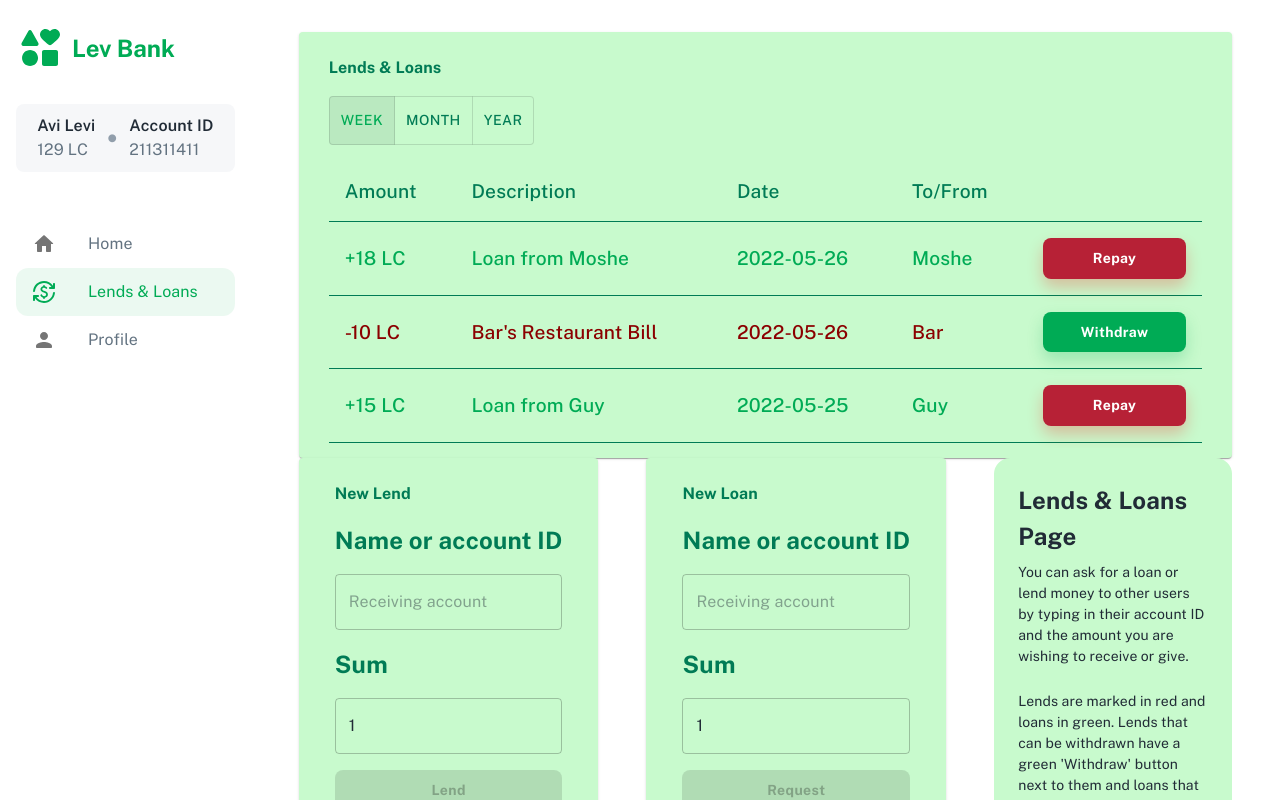
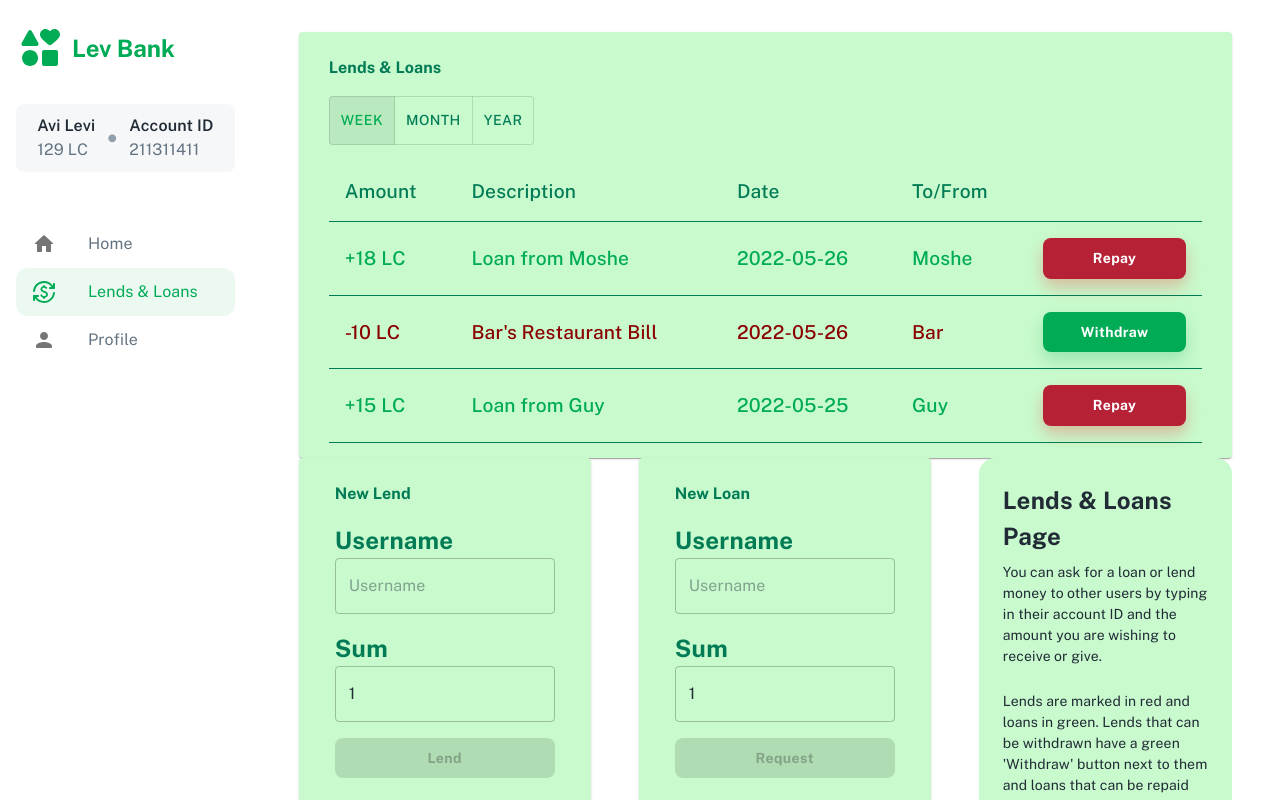
Before and after one commit to PCOffline/LevBank-frontend, a React (Create React App) app: page /lends-and-loans in a window 1280 px wide. Built offline with nearby package versions, Linux system fonts and the light colour scheme.

Commit message:
refactor: username instead of account id

```diff
--- a/src/components/common/Transfer.js
+++ b/src/components/common/Transfer.js
@@ -1,5 +1,5 @@
 import { useState } from 'react';
-import { Typography, Card, MenuItem, Select, TextField, Input, OutlinedInput } from '@mui/material';
+import { Typography, Card, Box, MenuItem, Select, TextField, Input, OutlinedInput } from '@mui/material';
 import styled from '@emotion/styled';
 import Button from './Button';
 
@@ -12,6 +12,10 @@ const Container = styled(Card)(({ theme }) => ({
   gap: '1em',
   minWidth: 'fit-content',
 }));
+
+const InputContainer = styled(Box)(({ theme }) => ({
+  width: '100%',
+}))
 
 const Title = styled(Typography)(({ theme }) => ({
   fontWeight: 'bold',
@@ -31,13 +35,17 @@ export default function Transfer(props) {
 
   return (
     <Container>
-      <Title>{props.title}</Title>
-      <Label>{props.recipientText}</Label>
+      <Title>{props.title || 'Transfer'}</Title>
+      <InputContainer>
+        <Label>{props.recipientText || 'Receiver'}</Label>
         <TextField
-        placeholder={props.recipientPlaceholder || 'Receiving account'}
+          placeholder={props.recipientPlaceholder || 'Username'}
           value={recipient}
           onChange={(event) => setRecipient(event.target.value)}
+          fullWidth
         />
+      </InputContainer>
+      <InputContainer>
         <Label>Sum</Label>
         <OutlinedInput
           type='number'
@@ -45,7 +53,9 @@ export default function Transfer(props) {
           value={amount}
           onChange={(event) => setAmount(+event.target.value)}
           inputProps={{ min: 1, max: props.user.balance }}
+          fullWidth
         />
+      </InputContainer>
       <Button
         variant='contained'
         disabled={
--- a/src/components/pages/LendsAndLoans/index.js
+++ b/src/components/pages/LendsAndLoans/index.js
@@ -117,14 +117,14 @@ export default function LendsAndLoans(props) {
       <MainContainer>
         <Transfer
           title={`New Lend`}
-          recipientText='Name or account ID'
+          recipientText='Username'
           buttonText='Lend'
           user={user}
           onClick={() => console.log('hello')}
         />
         <Transfer
           title={`New Loan`}
-          recipientText='Name or account ID'
+          recipientText='Username'
           buttonText='Request'
           user={user}
           onClick={() => console.log('hello')}
```
Lines whose indentation alone changed are shown as unchanged.
